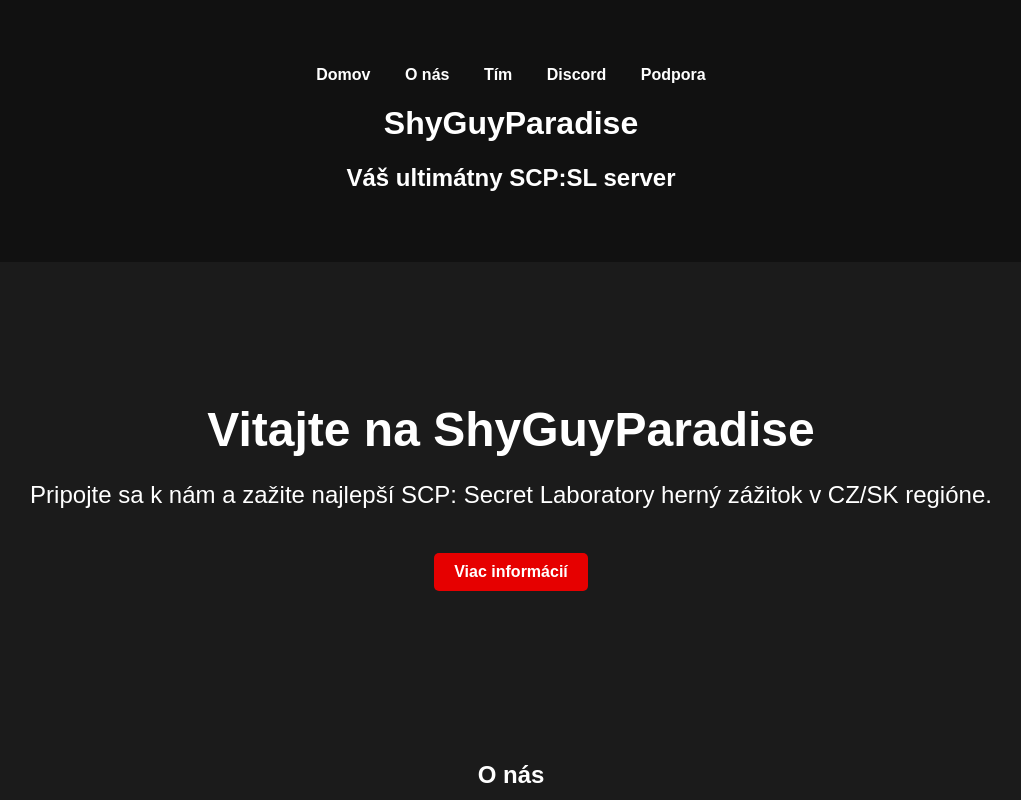
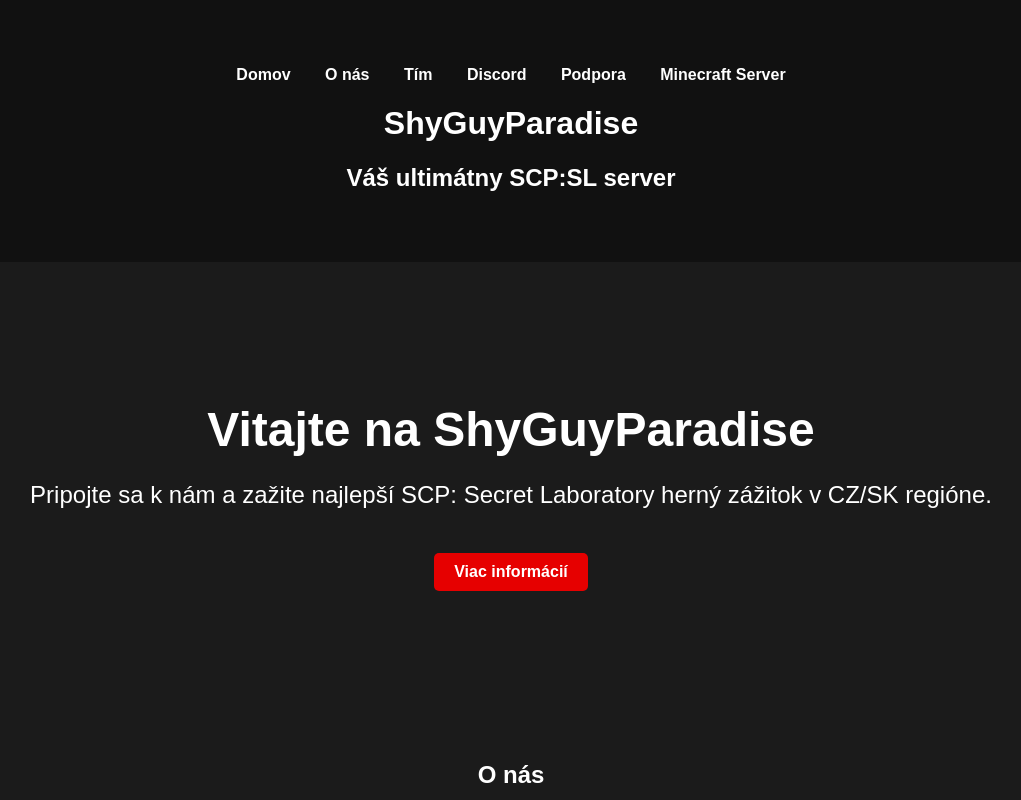
Before and after one commit to Tommager1107/sgp-web, a plain HTML site: page index.html in a window 1280 px wide. Shown: the top 800 px of the page, without its empty margins (129-1150 px from the left). Drawn offline with Linux system fonts and the light colour scheme; no server answers.

Commit message:
Update index.html

```diff
--- a/index.html
+++ b/index.html
@@ -15,7 +15,8 @@
                 <li><a href="#o-nas">O nás</a></li>
                 <li><a href="#team">Tím</a></li>
                 <li><a href="#kontakt">Discord</a></li>
-				<li><a href="#podpora">Podpora</a></li>
+		<li><a href="#podpora">Podpora</a></li>
+		<li><a href="minecraft">Minecraft Server</a></li>
             </ul>
         </nav>
         <h1>ShyGuyParadise</h1>
```
